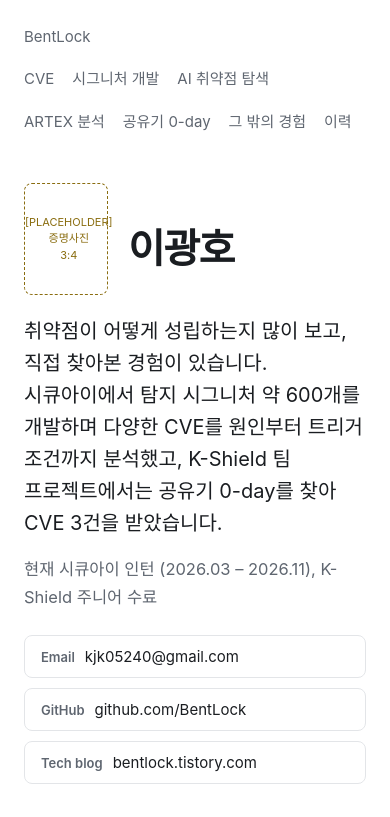
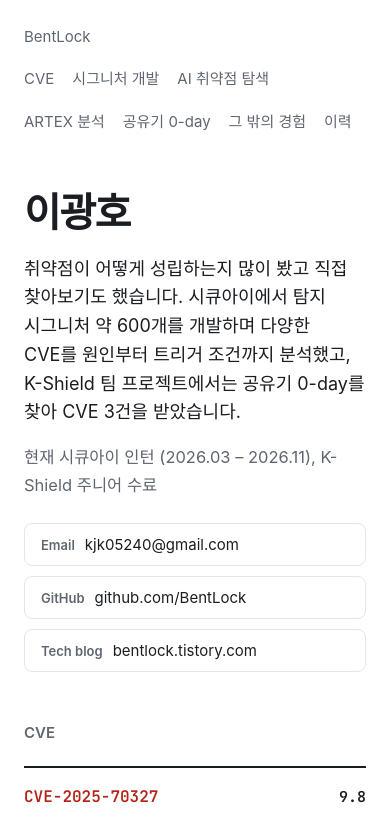
Before and after one commit to BentLock/BentLock.github.io, a plain HTML site: page index.html in a window 390 px wide. Shown: the top 817 px of the page. Drawn offline with Linux system fonts and the light colour scheme; a web font is replaced by a local one.

Commit message:
Remove photo placeholder and polish intro text
Co-Authored-By: Claude Opus 5.5 <noreply@anthropic.com>

```diff
--- a/index.html
+++ b/index.html
@@ -50,12 +50,8 @@ h3{font-size:24px;line-height:1.35;letter-spacing:-.02em;margin:0 0 8px}
 .top{display:flex;justify-content:space-between;gap:16px;flex-wrap:wrap;padding-block:24px;font-size:15px;color:var(--muted)}
 .top nav{display:flex;gap:18px;flex-wrap:wrap}
 .top nav a{text-decoration:none} .top nav a:hover{color:var(--ink)}
-header.intro{padding-block:56px 48px;display:grid;grid-template-columns:132px minmax(0,1fr);column-gap:36px;
-  grid-template-areas:"photo name" "photo lead" "photo sub" "photo btns";align-content:start}
-header.intro h1{grid-area:name;font-size:clamp(40px,6vw,60px);line-height:1.1;letter-spacing:-.04em;margin:0 0 20px}
-header.intro .lead{grid-area:lead} header.intro .sub{grid-area:sub} header.intro .contact-btns{grid-area:btns}
-.photo{grid-area:photo;align-self:start;width:132px;aspect-ratio:3/4;border-radius:8px;object-fit:cover}
-.photo-ph{display:grid;place-items:center;border:1.5px dashed var(--ph);color:var(--ph);font-size:13px;text-align:center;line-height:1.5}
+header.intro{padding-block:72px 56px}
+header.intro h1{font-size:clamp(40px,6vw,60px);line-height:1.1;letter-spacing:-.04em;margin:0 0 20px}
 header.intro .lead{font-size:20px;line-height:1.6;max-width:30em;margin:0 0 16px}
 header.intro .sub{color:var(--muted);margin:0}
 .contact-btns{display:flex;flex-wrap:wrap;gap:10px;margin-top:24px}
@@ -153,11 +149,8 @@ footer .contact{display:flex;gap:20px;flex-wrap:wrap;margin-bottom:12px;font-siz
   .more-list{grid-template-columns:1fr}
 }
 @media (max-width:720px){
-  header.intro{padding-block:24px 36px;grid-template-columns:84px minmax(0,1fr);column-gap:20px;
-    grid-template-areas:"photo name" "lead lead" "sub sub" "btns btns"}
-  header.intro h1{align-self:center;margin:0}
-  .photo{width:84px;margin-bottom:20px}
-  .photo-ph{font-size:11px}
+  header.intro{padding-block:32px 40px}
+  header.intro .lead{font-size:18px}
   .cve-list li{grid-template-columns:minmax(0,1fr) auto;gap:2px 12px}
   .cve-target{grid-column:1 / -1;order:2}
   .cve-desc{grid-column:1 / -1;order:3}
@@ -180,10 +173,8 @@ footer .contact{display:flex;gap:20px;flex-wrap:wrap;margin-bottom:12px;font-siz
 
 <main>
 <header class="intro">
-  <!-- 사진을 넣을 때: <img class="photo" src="files/photo.jpg" alt="이광호 증명사진"> 으로 아래 div를 교체 -->
-  <div class="photo photo-ph" role="img" aria-label="증명사진 자리">[PLACEHOLDER]<br>증명사진<br>3:4</div>
   <h1>이광호</h1>
-  <p class="lead">취약점이 어떻게 성립하는지 많이 보고, 직접 찾아본 경험이 있습니다. 시큐아이에서 탐지 시그니처 약 600개를 개발하며 다양한 CVE를 원인부터 트리거 조건까지 분석했고, K-Shield 팀 프로젝트에서는 공유기 0-day를 찾아 CVE 3건을 받았습니다.</p>
+  <p class="lead">취약점이 어떻게 성립하는지 많이 봤고 직접 찾아보기도 했습니다. 시큐아이에서 탐지 시그니처 약 600개를 개발하며 다양한 CVE를 원인부터 트리거 조건까지 분석했고, K-Shield 팀 프로젝트에서는 공유기 0-day를 찾아 CVE 3건을 받았습니다.</p>
   <p class="sub">현재 시큐아이 인턴 (2026.03 – 2026.11), K-Shield 주니어 수료</p>
   <div class="contact-btns">
     <a class="btn" href="mailto:kjk05240@gmail.com"><span class="btn-k">Email</span>kjk05240@gmail.com</a>
```
